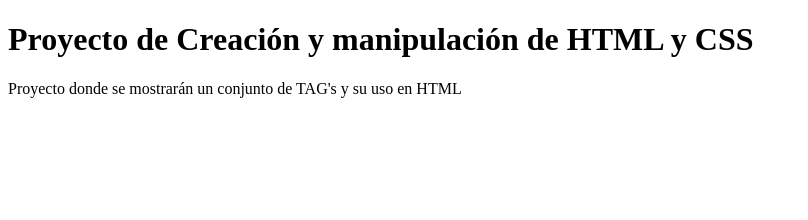
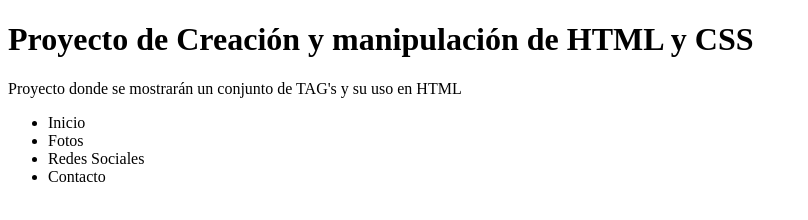
Before and after one commit to tobiascroberto/curso_platzi_html_css, a plain HTML site: page index.html in a window 1280 px wide. Shown: the whole page, without its empty margins (0-808 px from the left). Drawn offline with Linux system fonts and the light colour scheme.

Commit message:
modificación de título y creacion del nav

```diff
--- a/index.html
+++ b/index.html
@@ -4,11 +4,30 @@
     <meta charset="UTF-8">
     <meta http-equiv="X-UA-Compatible" content="IE=edge">
     <meta name="viewport" content="width=device-width, initial-scale=1.0">
+    <link rel="stylesheet" href="./styles.css">
     <title>Archivo de Cabecera de Proyecto</title>
 </head>
 <body>
-    <h1>Proyecto de Creación y manipulación de HTML y CSS</h1>
+    <header>
+        <h1>Proyecto de Creación y manipulación de HTML y CSS</h1>
 
-    <p>Proyecto donde se mostrarán un conjunto de TAG's y su uso en HTML</p>
+        <p>Proyecto donde se mostrarán un conjunto de TAG's y su uso en HTML</p>
+
+        <nav>
+            <ul>
+                <li>Inicio</li>
+                <li>Fotos</li>
+                <li>Redes Sociales</li>
+                <li>Contacto</li>
+            </ul>
+        </nav>
+
+    </header>
+
+
+
+
+
+
 </body>
 </html>
```
